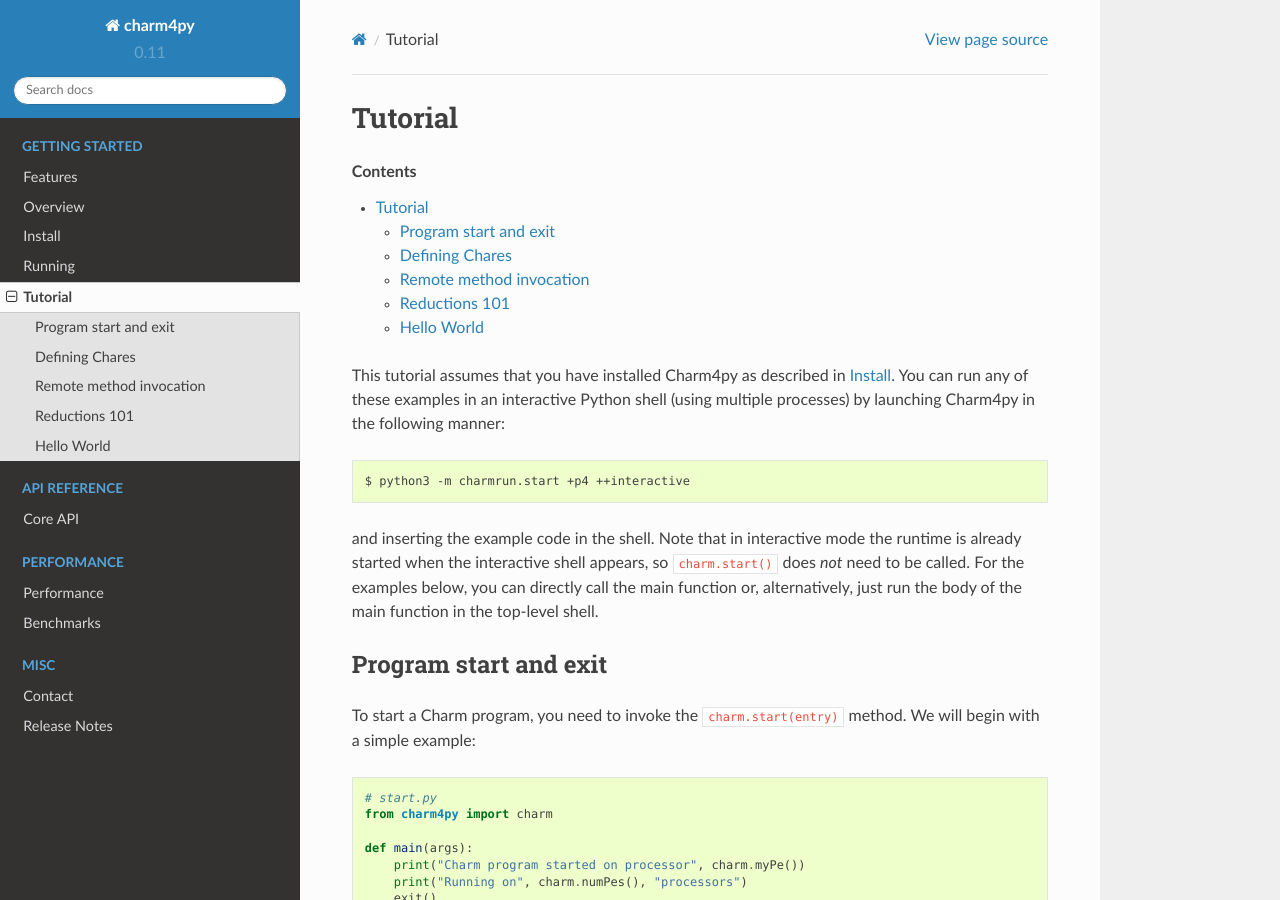
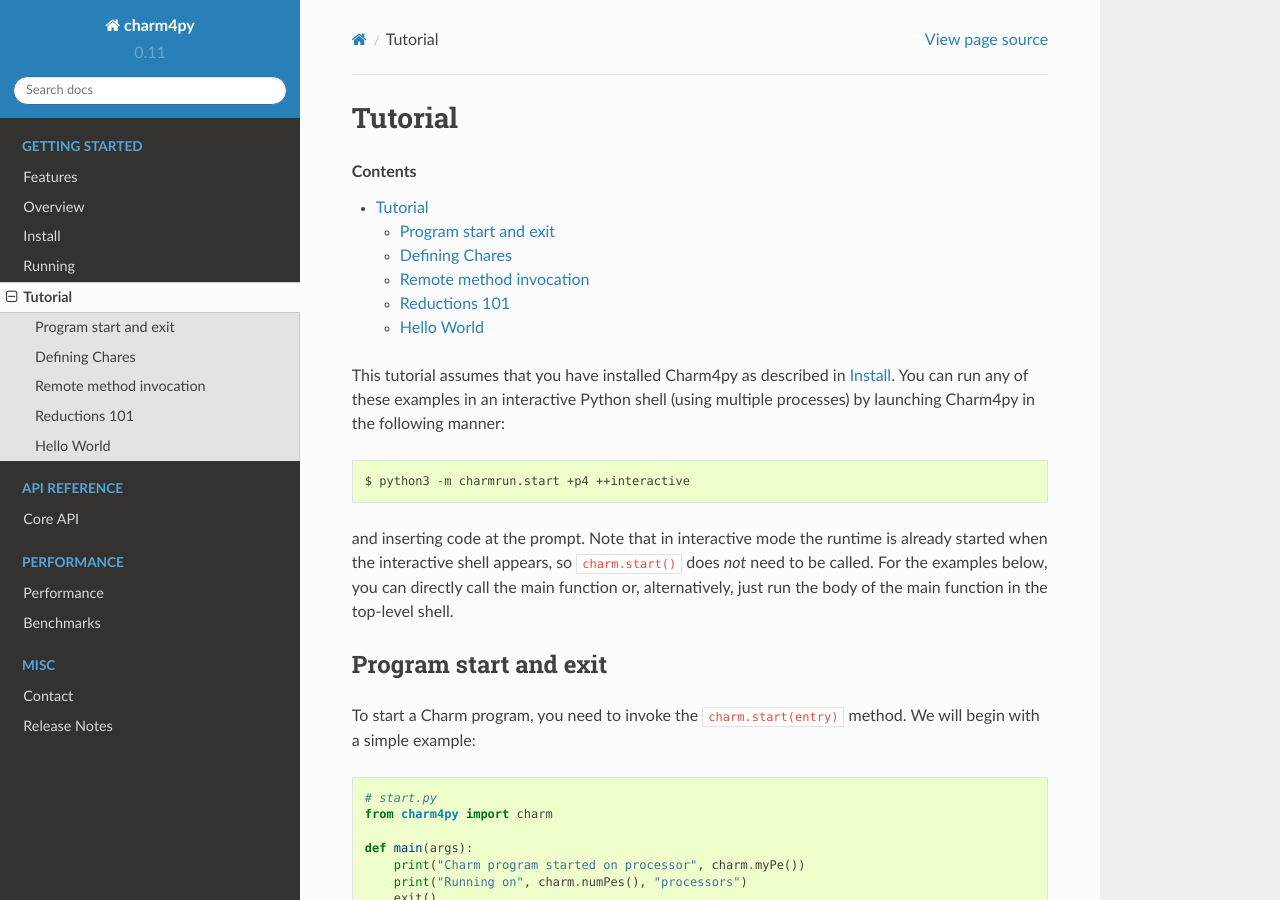
Before and after one commit to charmplusplus/charm4py, a Sphinx documentation site: the page built from docs/tutorial.rst, in a window 1280 px wide and 900 px high. Built offline with Sphinx 7.4.7 and the Read the Docs theme 2.0.0, drawn with Linux system fonts in a browser that asks for light colours.

Commit message:
even more tweaks

```diff
--- a/README.rst
+++ b/README.rst
@@ -2,7 +2,7 @@
 charm4py
 ========
 
-*(With release 0.11 we have changed the name of the project to charm4py. See
+*(NOTE: With release v0.11 we have changed the name of the project to charm4py. See
 the forum for more information.)*
 
 charm4py (Charm++ for Python *-formerly CharmPy-*) is a general-purpose parallel and
--- a/docs/tutorial.rst
+++ b/docs/tutorial.rst
@@ -10,7 +10,7 @@ by launching Charm4py in the following manner::
 
     $ python3 -m charmrun.start +p4 ++interactive
 
-and inserting the example code in the shell. Note that in interactive mode the runtime is already
+and inserting code at the prompt. Note that in interactive mode the runtime is already
 started when the interactive shell appears, so ``charm.start()`` does *not* need to be called.
 For the examples below, you can directly call the main function or, alternatively, just run the body of the main
 function in the top-level shell.
```
Also changed, not shown: 1 other file.
